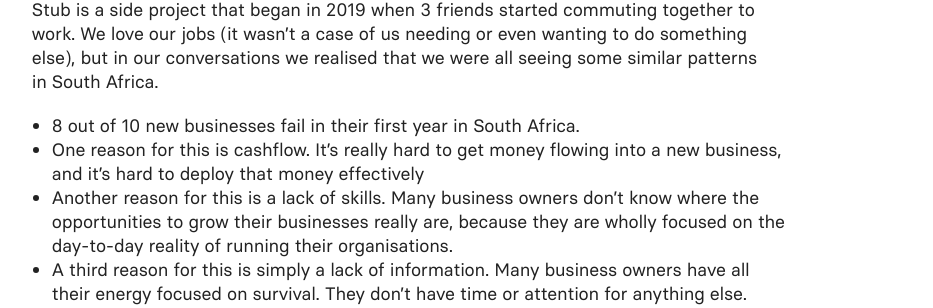
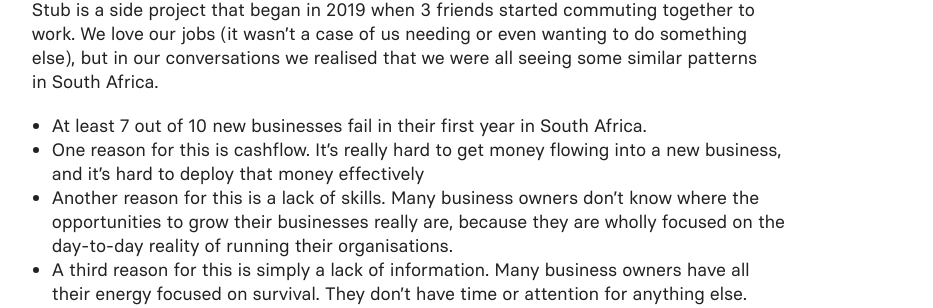
Before and after one commit to stuartwiener/stuartwiener.github.io, a Jekyll site: the page built from stub.html, in a window 1280 px wide and 900 px high, scrolled down 954 px. Shown: the part 146-454 px from the top of the window, without its empty margins (173-1106 px from the left). Built offline with Jekyll 4.4.1, drawn with Linux system fonts in a browser that asks for light colours.

Commit message:
better stats

```diff
--- a/stub.html
+++ b/stub.html
@@ -24,7 +24,7 @@
     <p>Stub is a side project that began in 2019 when 3 friends started commuting together to work. We love our jobs (it wasn’t a case of us needing or even wanting to do something else), but in our conversations we realised that we were all seeing some similar patterns in South Africa.</p>
 
     <ul>
-        <li>8 out of 10 new businesses fail in their first year in South Africa.</li>
+        <li>At least 7 out of 10 new businesses fail in their first year in South Africa.</li>
         <li>One reason for this is cashflow. It’s really hard to get money flowing into a new business, and it’s hard to deploy that money effectively</li>
         <li>Another reason for this is a lack of skills. Many business owners don’t know where the opportunities to grow their businesses really are, because they are wholly focused on the day-to-day reality of running their organisations.</li>
         <li>A third reason for this is simply a lack of information. Many business owners have all their energy focused on survival. They don’t have time or attention for anything else.</li>
```
